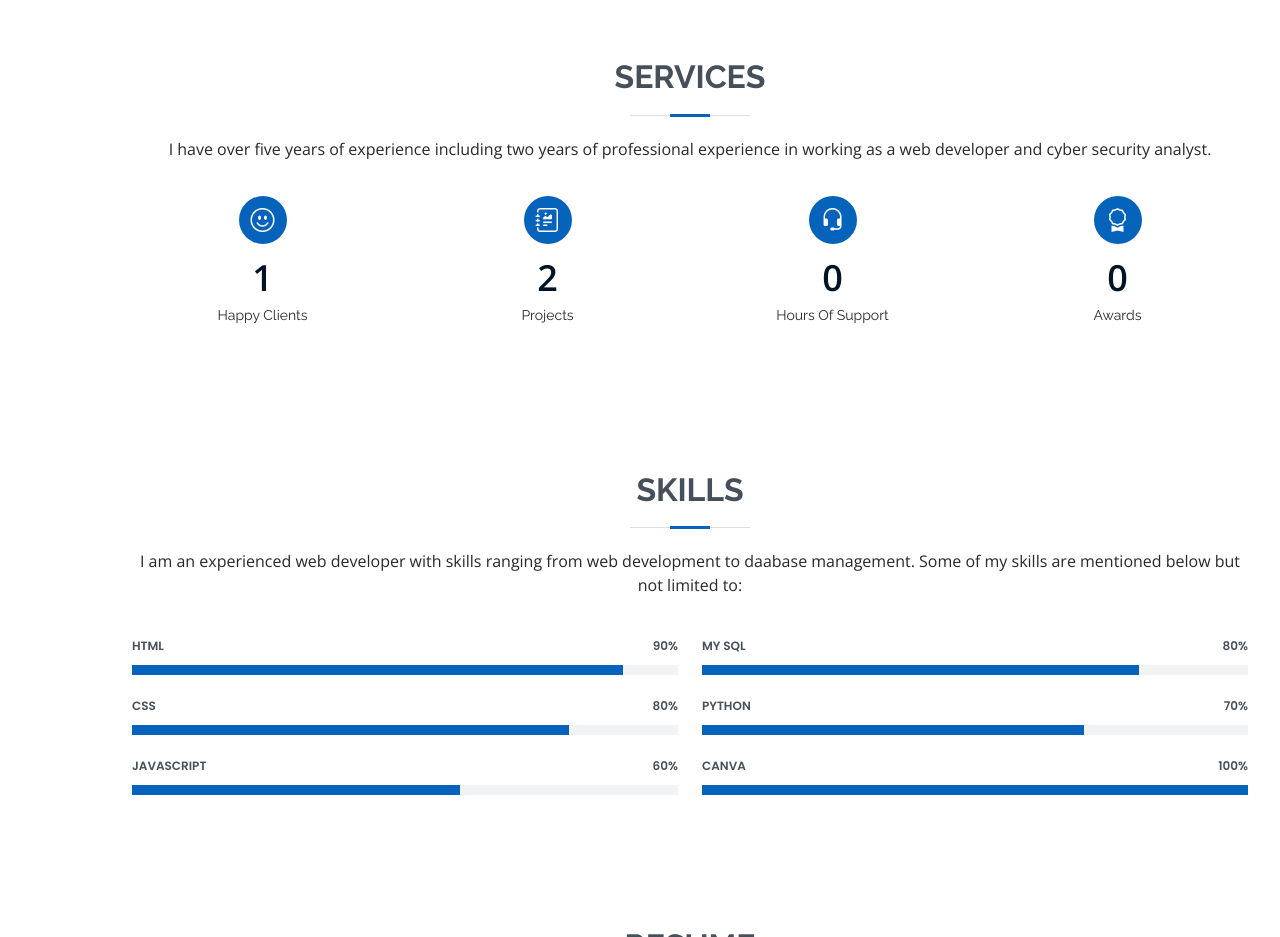
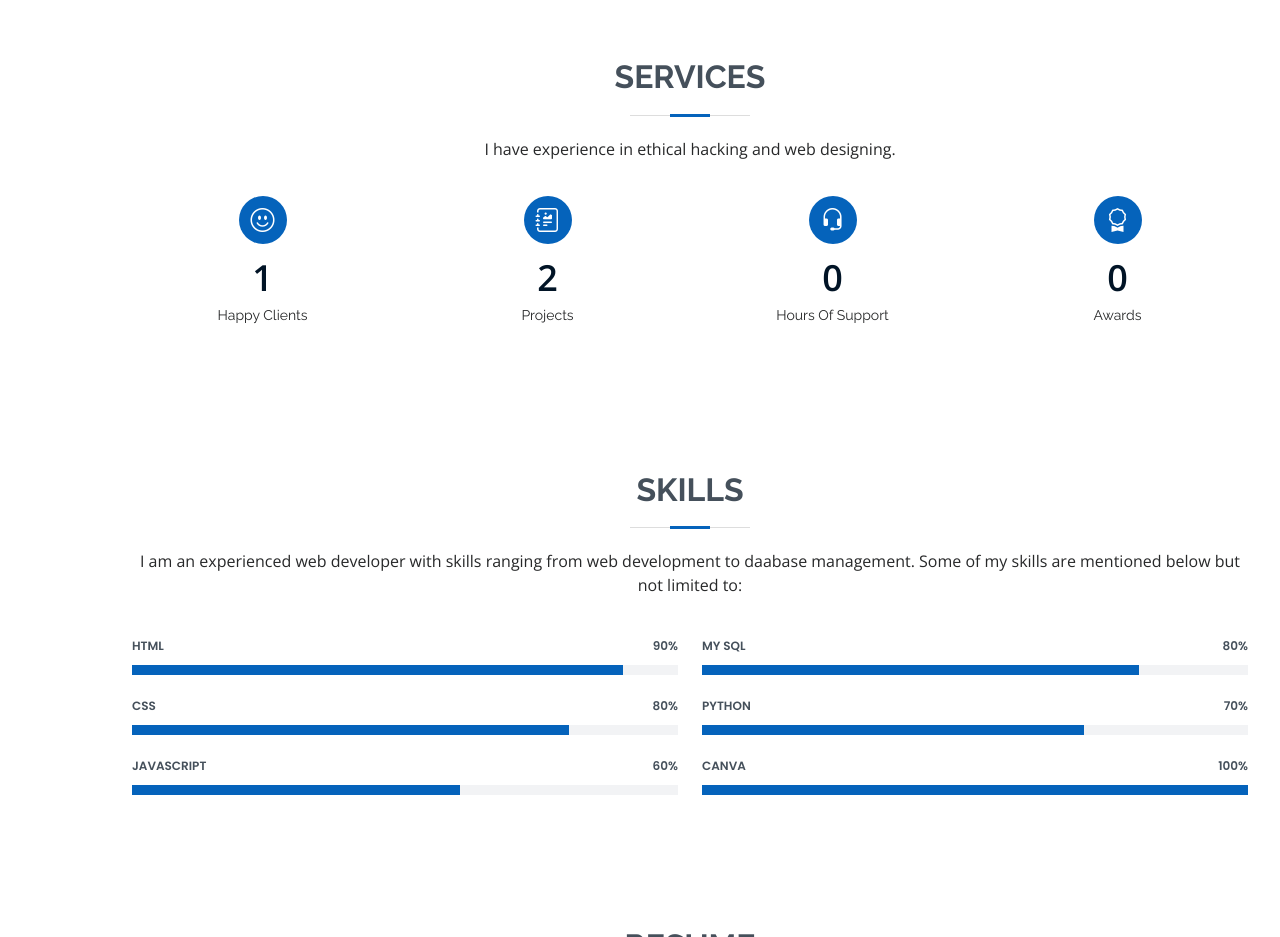
Before and after one commit to DilshanPradeep/CurrentPortfolio, a plain HTML site: page index.html in a window 1280 px wide. Shown: the part 1540-2477 px from the top of the page. Drawn offline with nearby package versions, Linux system fonts and the light colour scheme.

Commit message:
Update index.html

```diff
--- a/index.html
+++ b/index.html
@@ -118,7 +118,7 @@
 
         <div class="section-title">
           <h2>Services</h2>
-          <p> I have over five years of experience including two years of professional experience in working as a web developer and cyber security analyst.  </p>
+          <p> I have experience in ethical hacking and web designing.  </p>
         </div>
 
         <div class="row">
```
